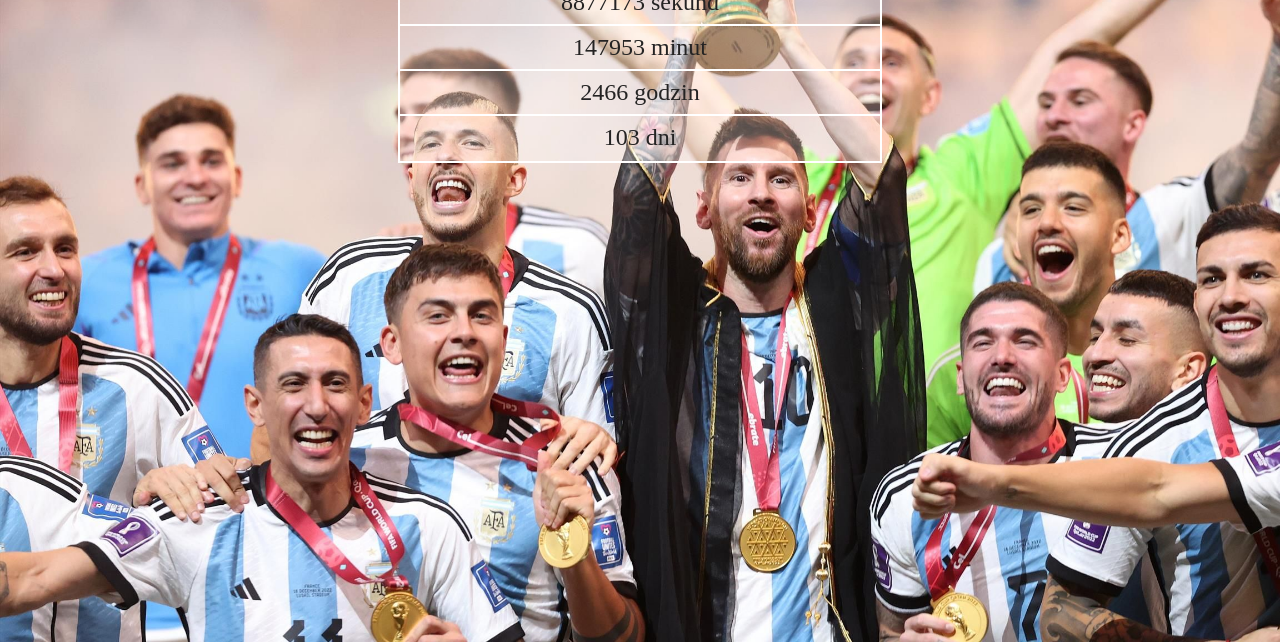
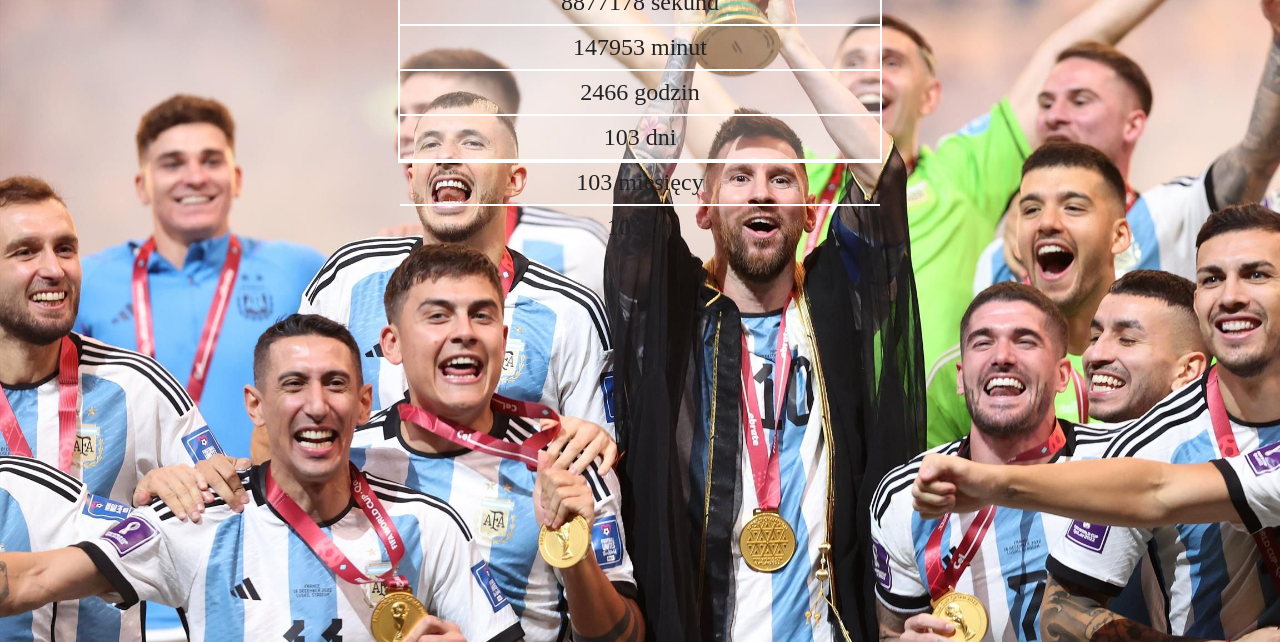
Before and after one commit to fallox3/goatwc, a plain HTML site: page index.html in a window 1280 px wide. Shown: the part 158-800 px from the top of the page. Drawn offline with Linux system fonts and the light colour scheme.

Commit message:
Update HTML
Dostosowanie struktury HTML pod nowy kod JS

```diff
--- a/index.html
+++ b/index.html
@@ -15,9 +15,11 @@
             <div id="min" class="time"></div>
             <div id="hour" class="time"></div>
             <div id="day" class="time"></div>
+            <div id="month" class="time"></div>
+            <div id="year" class="time"></div>
         </div>
     </div>
-<!-- test pull requestu-->
+<!-- test pull requests-->
 
 <script src="script.js"></script>
 </body>
```
